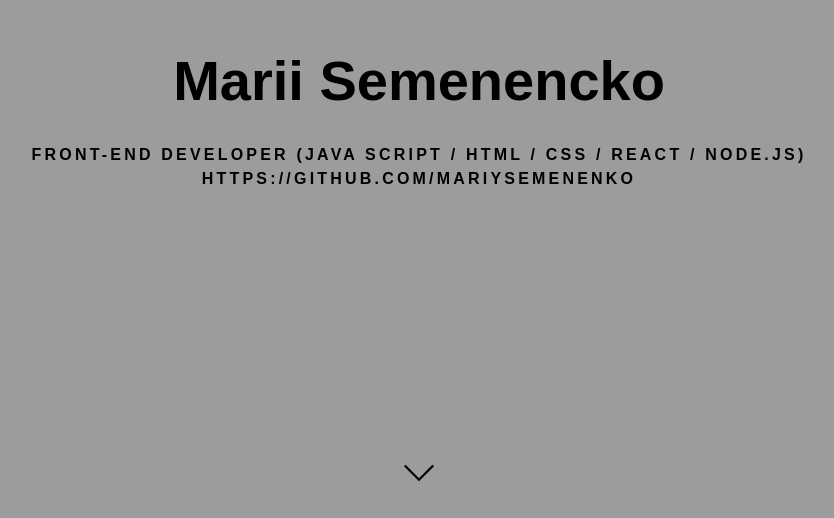
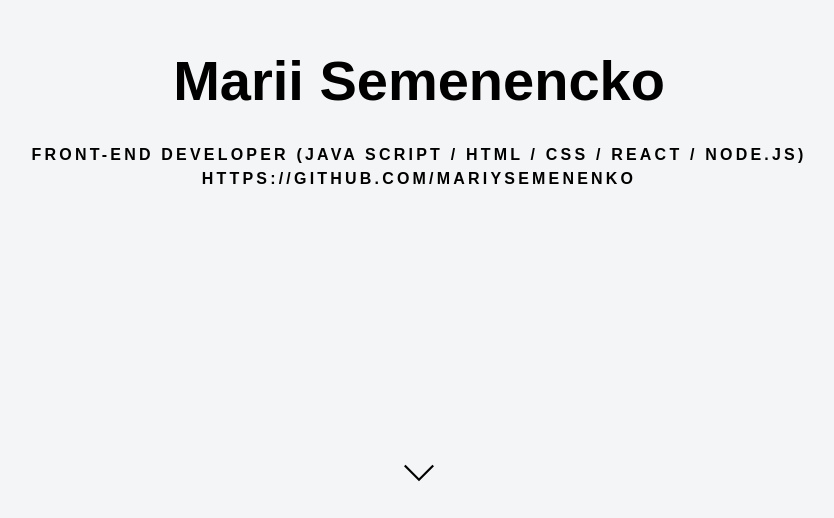
Before and after one commit to MariySemenenko/Summary, a React (Create React App) app: page / in a window 1280 px wide. Shown: the part 282-800 px from the top of the page, without its empty margins (221-1055 px from the left). Built offline with nearby package versions, Linux system fonts and the light colour scheme.

Commit message:
chenge color header and footer

```diff
--- a/src/index.css
+++ b/src/index.css
@@ -64,7 +64,7 @@ body {
   width: 100%;
   height: 100vh;
 
-  background-color: #9c9c9c;
+  background-color: #f4f5f6;
 
   background-image: linear-gradient(
       /* rgba(30, 71, 118, 0.75),
@@ -163,7 +163,7 @@ body {
 .footer {
   padding-top: 45px;
   padding-bottom: 130px;
-  background-color: #9c9c9c;
+  background-color: #f4f5f6;
   /* color: #ffffff; */
 }
 .footerRow {
```
